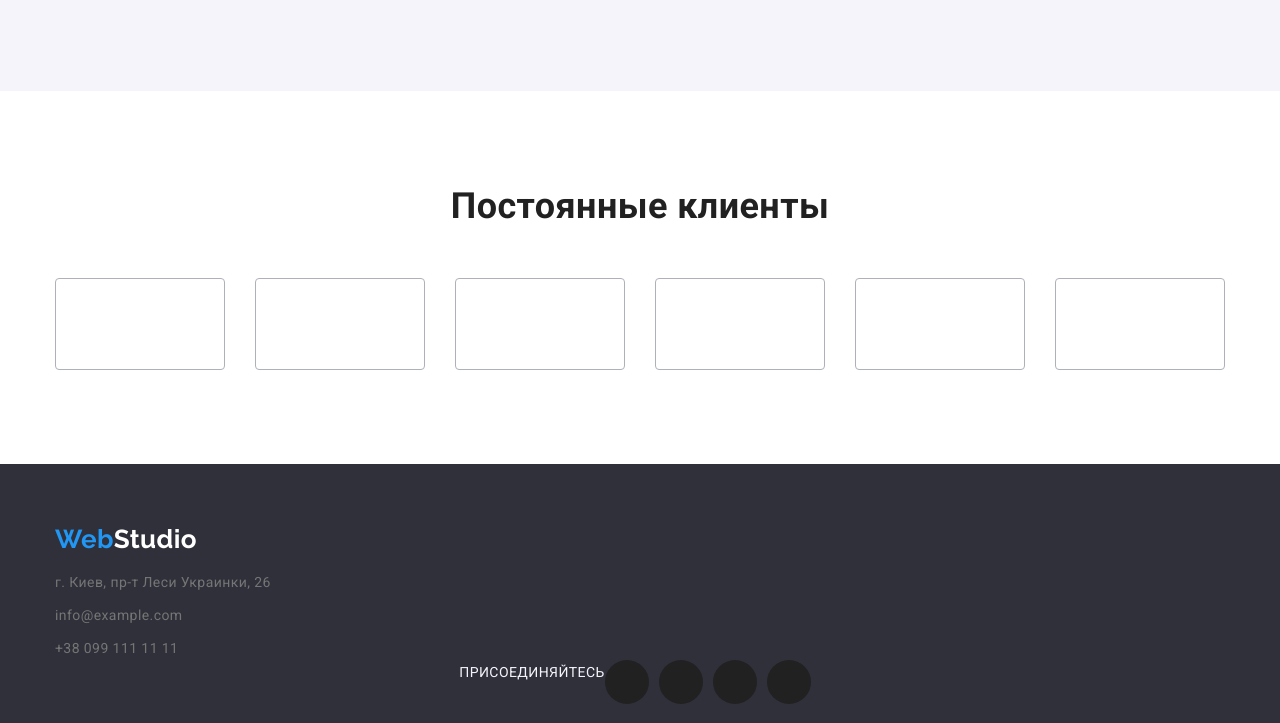
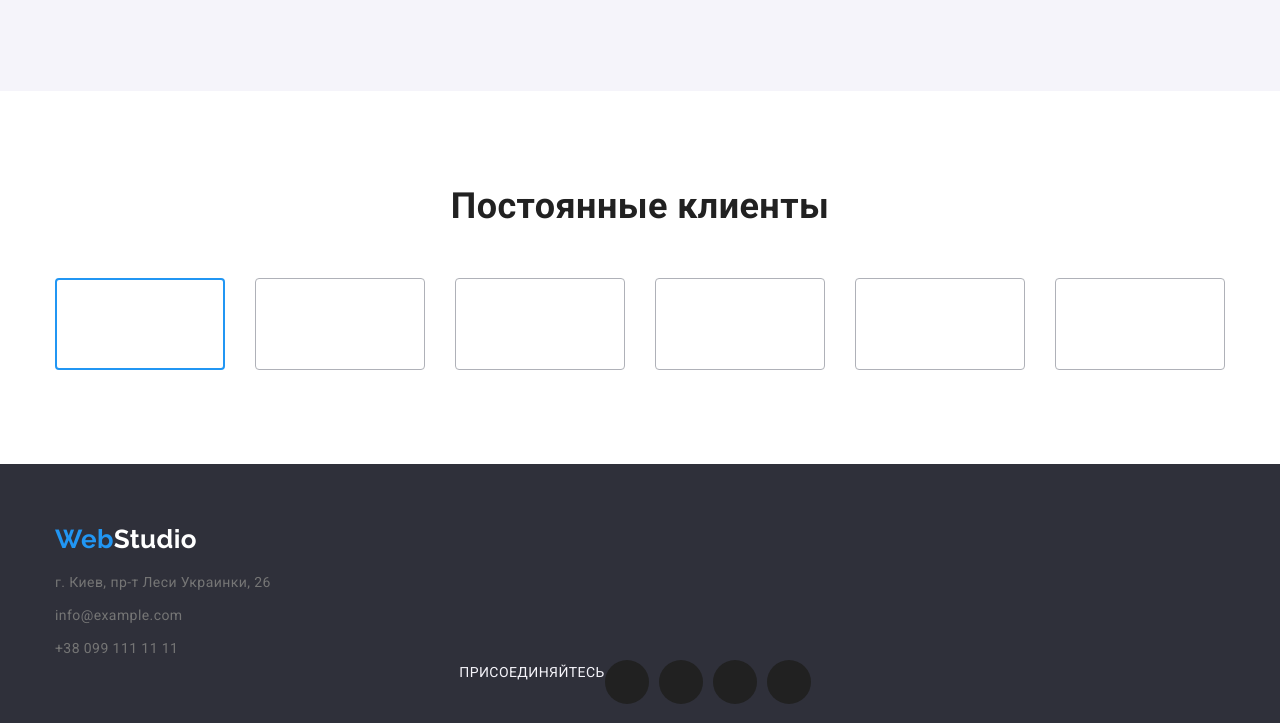
Before and after one commit to SerhiiIlinskyi/goit-markup-hw-04, a plain HTML site: page index.html in a window 1280 px wide. In both pictures the pointer is over the item 140 px from the left and 2533 px from the top of the page. Shown: the part 2210-2933 px from the top of the page. Drawn offline with nearby package versions, Linux system fonts and the light colour scheme.

Commit message:
изменение цвета иконок

```diff
--- a/css/style.css
+++ b/css/style.css
@@ -448,22 +448,17 @@ body {
 /**foter social**/
 
 .footer-social {
-}
-
-.footer-social {
-  align-items: center;
+  display: block;
+  /**align-items: center;**/
   color: var(--brand-color-back);
 }
-
 .footer-social-icon {
   fill: var(--brand-color-name);
 }
-
 .footer-social-icon:hover,
 .footer-social-icon:focus {
   fill: var(--brand-color-name);
 }
-
 .footer-social-link {
   background-color: var(--brand-color-title);
 }
@@ -477,25 +472,16 @@ body {
   font-weight: 700;
   margin-bottom: 50px;
 }
-
 .customers-social {
   display: flex;
   justify-content: center;
 }
-
 .customers-item {
   width: 170px;
   height: 92px;
   border: 1px solid var(--brand-color-link);
   border-radius: 4px;
 }
-
-.customers-link {
-}
-/**.customers-item:hover,
-.customers-item:focus {
-  fill: var(--brand-color-basic);
-}**/
 .customers-item:not(:last-child) {
   margin-right: 30px;
 }
@@ -507,15 +493,15 @@ body {
 .customers-item:focus {
   fill: var(--brand-color-basic);
 }
-
 .customers-item:hover .customers-icon,
 .customers-item:focus .customers-icon {
   fill: var(--brand-color-basic);
 }
-/**.customers-social .customers-link:hover,
-.customers-social .customers-link:focus {
-  fill: var(--brand-color-basic);
-}**/
+.customers-social .customers-item:hover,
+.customers-social .customers-item:focus {
+  display: flex;
+  border: 2px solid var(--brand-color-basic);
+}
 
 .icon-item {
   display: flex;
```
